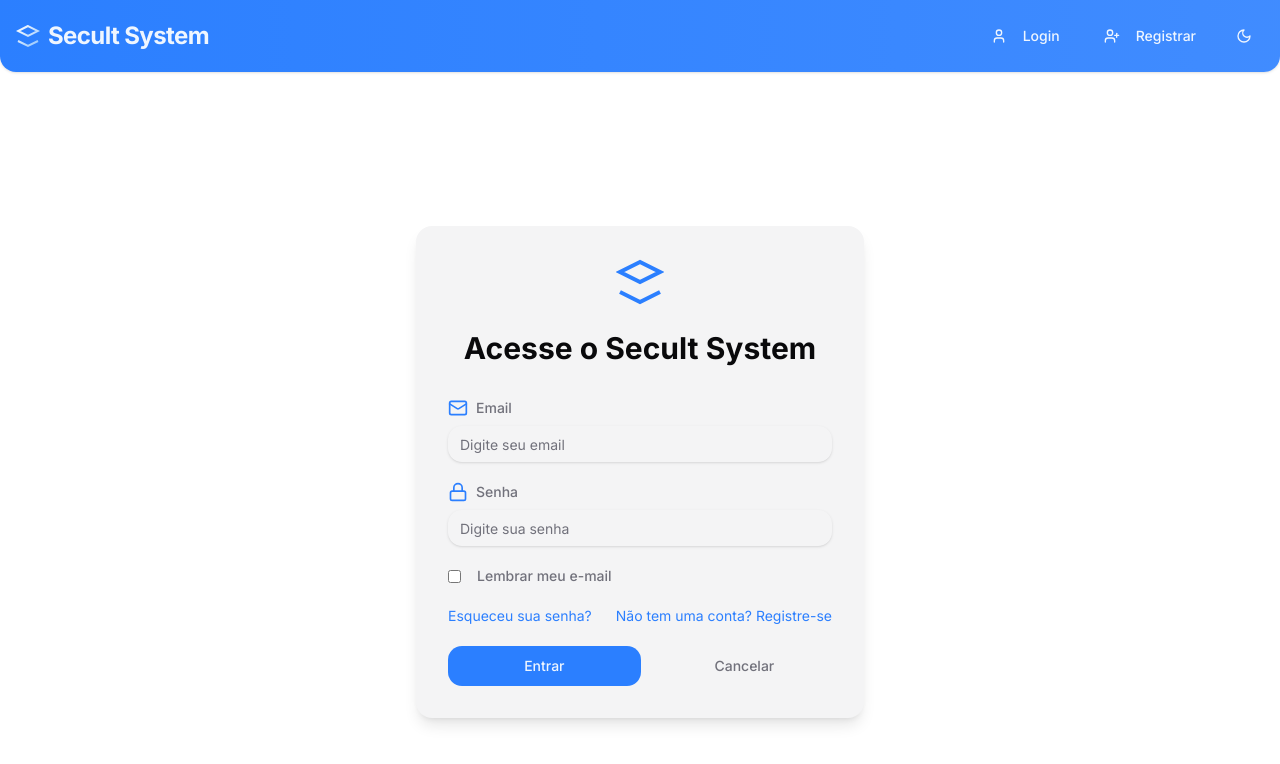
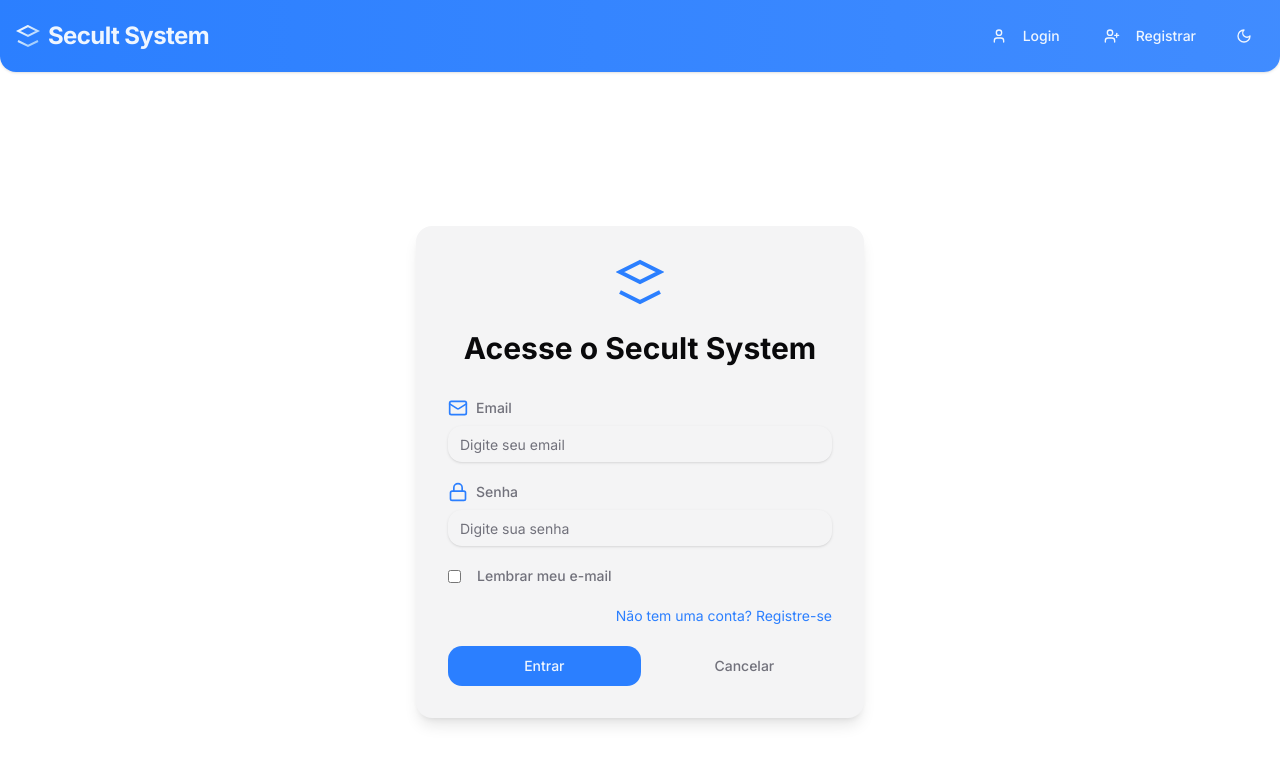
Before and after one commit to rinaldovilela/secult-system, a Next.js app in the folder frontend/: page /login in a window 1280 px wide. Shown: the top 764 px of the page. Built offline with nearby package versions, Linux system fonts and the light colour scheme; no server answers.

Commit message:
fix: remove link forgot-password do formulário de login
- Remove o link 'Esqueceu sua senha?' da página de login.
- Evita erro 404 ao tentar acessar a rota /forgot-password, que ainda não foi implementada.

```diff
--- a/frontend/src/app/login/page.tsx
+++ b/frontend/src/app/login/page.tsx
@@ -109,7 +109,7 @@ export default function Login() {
       const source = axios.CancelToken.source();
       const timeout = setTimeout(() => {
         source.cancel("Tempo de requisição excedido. Tente novamente.");
-      }, 10000); // Timeout de 10 segundos
+      }, 30000); // Timeout de 10 segundos
 
       const response = await axios.post(
         `${BASE_URL}/api/login`,
@@ -142,8 +142,11 @@ export default function Login() {
     } catch (error) {
       let errorMessage = "Erro desconhecido";
       let action = null;
-      let fieldError: { email?: string; password?: string; general?: string } =
-        {};
+      const fieldError: {
+        email?: string;
+        password?: string;
+        general?: string;
+      } = {};
 
       if (axios.isCancel(error)) {
         errorMessage = error.message || "Erro desconhecido";
@@ -166,7 +169,7 @@ export default function Login() {
         ) {
           errorMessage = serverError;
           fieldError.general = errorMessage;
-          setTimeRemaining(60000); //  // 1 minuto
+          setTimeRemaining(60000); // 1 minuto
         } else {
           errorMessage = serverError || error.message;
           fieldError.general = errorMessage;
@@ -356,14 +359,7 @@ export default function Login() {
                 </FormItem>
               )}
             />
-            <div className="flex justify-between items-center text-sm">
-              <Link
-                href="/forgot-password"
-                className="text-primary hover:underline hover:text-primary/80 transition-all duration-200"
-                aria-label="Esqueceu sua senha?"
-              >
-                Esqueceu sua senha?
-              </Link>
+            <div className="flex justify-end items-center text-sm">
               <Link
                 href="/users/register"
                 className="text-primary hover:underline hover:text-primary/80 transition-all duration-200"
--- a/frontend/src/app/reports/page.tsx
+++ b/frontend/src/app/reports/page.tsx
@@ -260,12 +260,14 @@ export default function Reports() {
 
     if (sortColumn) {
       filtered.sort((a, b) => {
-        let valueA: any, valueB: any;
+        let valueA: string | number;
+        let valueB: string | number;
+
         if (sortColumn === "date") {
           valueA = new Date(a.date).getTime();
           valueB = new Date(b.date).getTime();
         } else if (sortColumn === "artists") {
-          // Ordenar pela soma dos valores pagos
+          // Calcular o valor total pago por artista
           valueA = a.artists.reduce((sum, artist) => sum + artist.amount, 0);
           valueB = b.artists.reduce((sum, artist) => sum + artist.amount, 0);
         } else {
@@ -308,7 +310,9 @@ export default function Reports() {
 
     if (artistSortColumn) {
       filtered.sort((a, b) => {
-        let valueA: any, valueB: any;
+        let valueA: string | number;
+        let valueB: string | number;
+
         if (artistSortColumn === "birth_date") {
           valueA = a.birth_date ? new Date(a.birth_date).getTime() : 0;
           valueB = b.birth_date ? new Date(b.birth_date).getTime() : 0;
```
